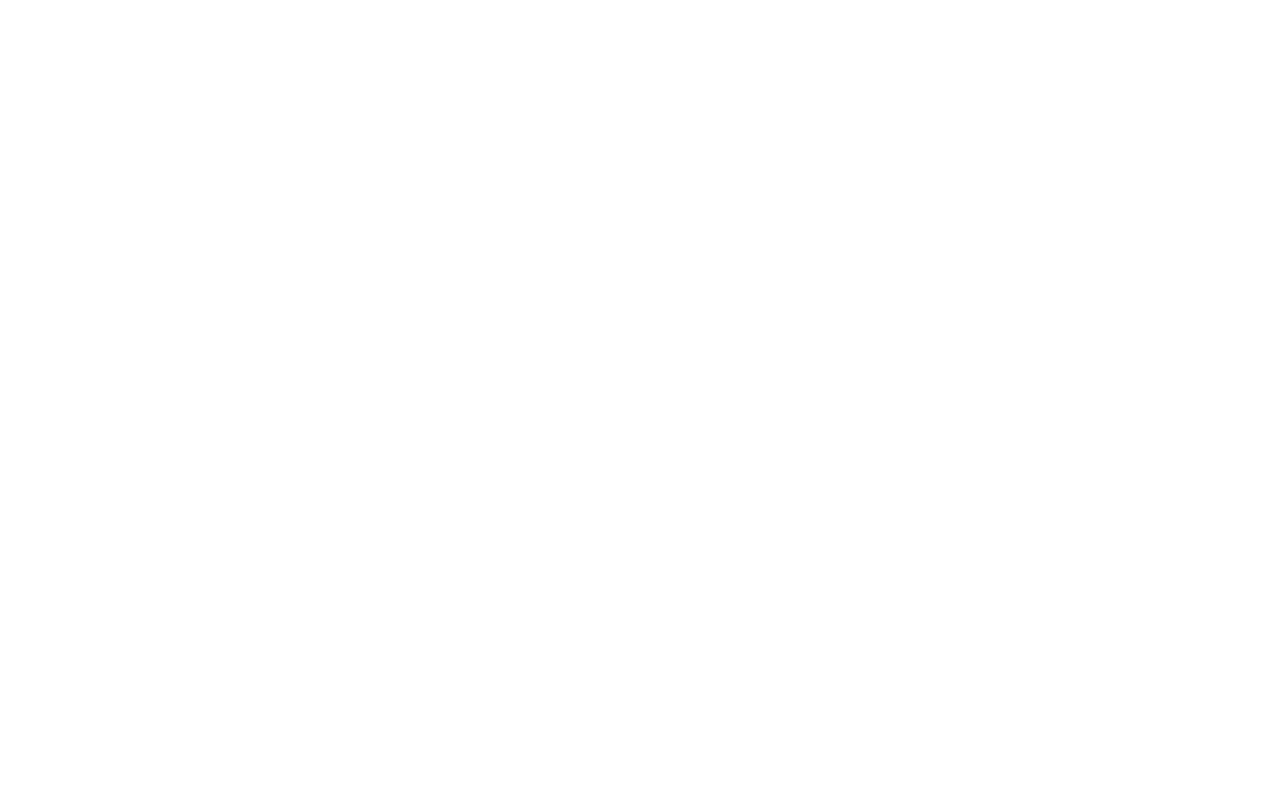
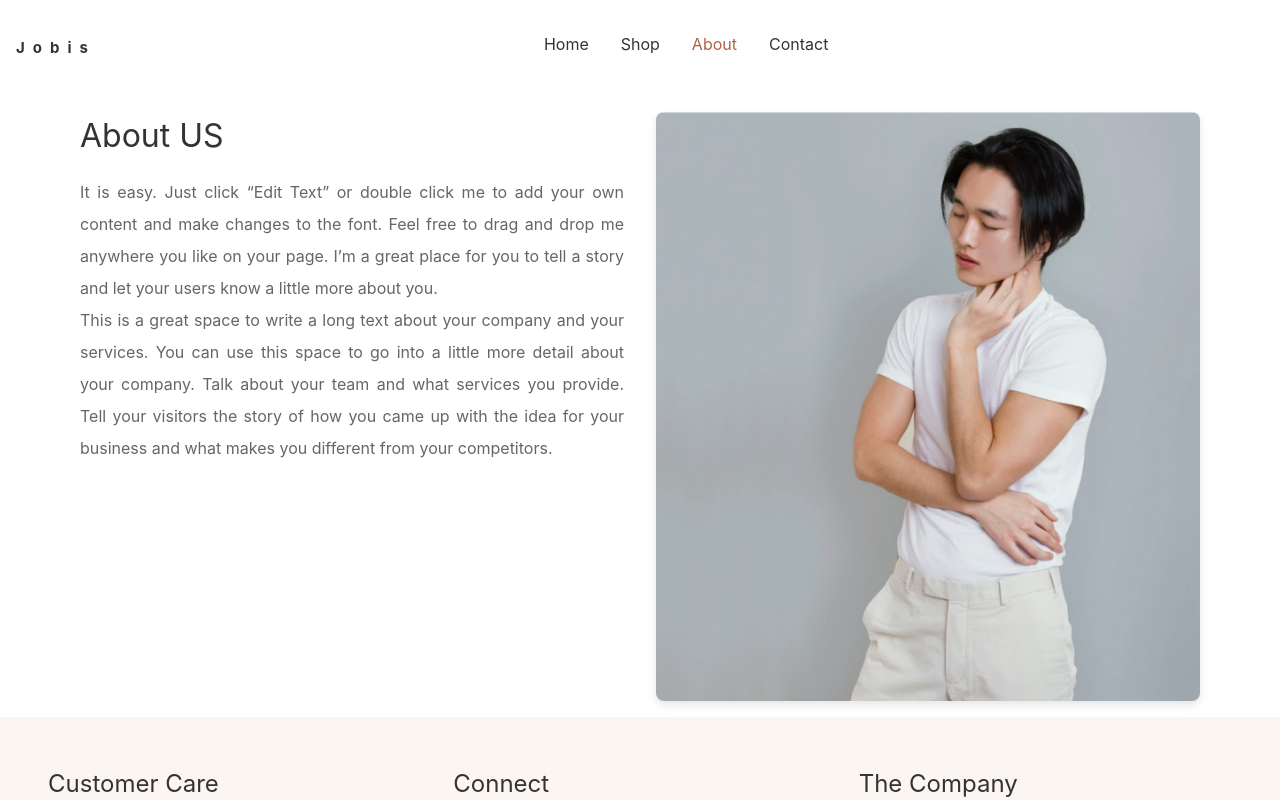
Before and after one commit to Baboucar/cloth-store, a Vue app: page /about in a window 1280 px wide. Before the commit this address had no page. Shown: the top 800 px of the page. Built offline with nearby package versions, Linux system fonts and the light colour scheme.

Commit message:
added about

```diff
--- /dev/null
+++ b/src/components/About.vue
@@ -0,0 +1,91 @@
+<template>
+    <Nav/>
+    <div>
+    <div class="about-container">
+      <div class="text-section">
+        <h1>About US</h1>
+        <p>
+        It is easy. Just click “Edit Text” or double click me to add your own content and make changes to the font. Feel free to drag and drop me anywhere you like on your page. I’m a great place for you to tell a story and let your users know a little more about you.
+        </p>
+        <p>
+          This is a great space to write a long text about your company and your services. You can use this space to go into a little more detail about your company. Talk about your team and what services you provide. Tell your visitors the story of how you came up with the idea for your business and what makes you different from your competitors.
+        </p>
+      </div>
+      <div class="image-section">
+        <img src="/images/slide2.png" alt="Manière">
+      </div>
+    </div>
+    <Footer/>
+</div>
+  </template>
+
+  <script>
+  import Nav from "./Nav.vue";
+  import Footer from './Footer.vue';
+  export default {
+    components:{
+        Nav,
+        Footer
+    }
+
+  };
+  </script>
+
+  <style scoped>
+  img{
+    max-width: 100%;
+    height: auto;
+  }
+  .about-container {
+    display: flex;
+    flex-wrap: wrap;
+   margin-top: 4rem;
+    width: 90%;
+    margin: 0 auto;
+  }
+
+  .text-section {
+    flex: 1;
+    padding: 1rem;
+    text-align: justify;
+    line-height: 1.5;
+  }
+
+
+  .text-section h1 {
+    font-size: 2rem;
+    color: #333;
+    margin-bottom: 1rem;
+  }
+
+  .text-section p {
+    font-size: 1rem;
+    color: #666;
+    line-height: 2;
+  }
+
+  .image-section {
+    flex: 1;
+    padding: 1rem;
+    display: flex;
+    justify-content: center;
+    align-items: center;
+  }
+
+  .image-section img {
+    max-width: 100%;
+    height: auto;
+    border-radius: 8px;
+    box-shadow: 0 4px 8px rgba(0, 0, 0, 0.1);
+  }
+
+  @media (max-width: 64rem) {
+    .about-container {
+      flex-direction: column;
+    }
+
+    .text-section, .image-section {
+      padding: 1rem 0;
+    }
+  }
+  </style>
--- a/src/components/Nav.vue
+++ b/src/components/Nav.vue
@@ -1,8 +1,8 @@
 <template>
     <div class="flex-desktop">
-      <header class="header">
+      <header class="header" :class="{ fixed: isFixed }">
         <div class="logo">
-         <router-link class="logo" to="/"> Jobis</router-link>
+          <router-link class="logo" to="/">Jobis</router-link>
         </div>
         <div class="menu-button" @click="toggleMenu">
           <div class="line"></div>
@@ -13,8 +13,8 @@
       <nav class="nav" :class="{ fixed: isFixed }" v-if="isMenuVisible || isWideScreen">
         <router-link to="/" active-class="active-link">Home</router-link>
         <router-link to="/shop" active-class="active-link">Shop</router-link>
-        <router-link to="" active-class="active-link">About</router-link>
-        <router-link to="" active-class="active-link">Contact</router-link>
+        <router-link to="/about" active-class="active-link">About</router-link>
+        <router-link to="/contact" active-class="active-link">Contact</router-link>
       </nav>
     </div>
   </template>
@@ -61,9 +61,29 @@
   </script>
 
   <style lang="scss" scoped>
+  .header {
+    display: flex;
+    align-items: center;
+    margin: 1rem;
+    height: 4rem; // Ensuring consistent height
+    transition: all 0.3s ease;
+    z-index: 1001;
+  }
+
+  .header.fixed {
+    position: fixed;
+    top: 0;
+    left: 0;
+    right: 0;
+    background: #FFFFFF;
+    padding: 0 2rem; // Adjust padding to match height
+    margin: 0;
+    box-shadow: 0 2px 10px rgba(0, 0, 0, 0.1);
+  }
+
   .nav {
     margin-top: 2rem;
-    background: #EEE5DF;
+    background: #FFFFFF;
     width: 100%;
     height: 700px;
     transition: all 0.3s ease;
@@ -71,7 +91,7 @@
 
   .nav.fixed {
     position: fixed;
-    top: 0;
+    top: 4rem; // Adjust based on the height of the fixed header
     left: 0;
     right: 0;
     z-index: 1000;
@@ -88,9 +108,10 @@
     margin-right: 4rem;
   }
 
-  .header {
-    display: flex;
-    margin: 1rem;
+  .header .logo {
+    font-weight: bold;
+    color: #333;
+    letter-spacing: 8px;
   }
 
   .menu-button {
@@ -124,13 +145,6 @@
     align-self: flex-end;
   }
 
-
-  .logo {
-    font-weight: bold;
-    color: #333;
-    letter-spacing: 8px;
-  }
-
   @media (min-width: 64rem) {
     .menu-button {
       display: none;
--- a/src/router/index.js
+++ b/src/router/index.js
@@ -1,6 +1,7 @@
 import { createRouter, createWebHistory } from 'vue-router'
 import Home from '../components/Home.vue';
 import Shop from '../components/Shop.vue';
+import About from "../components/About.vue";
 
 const router = createRouter({
   history: createWebHistory(import.meta.env.BASE_URL),
@@ -14,6 +15,11 @@ const router = createRouter({
       path:'/shop',
       name:'shop',
       component:Shop
+    },
+    {
+      path:'/about',
+      name:'about',
+      component:About
     }
 
   ]
```
